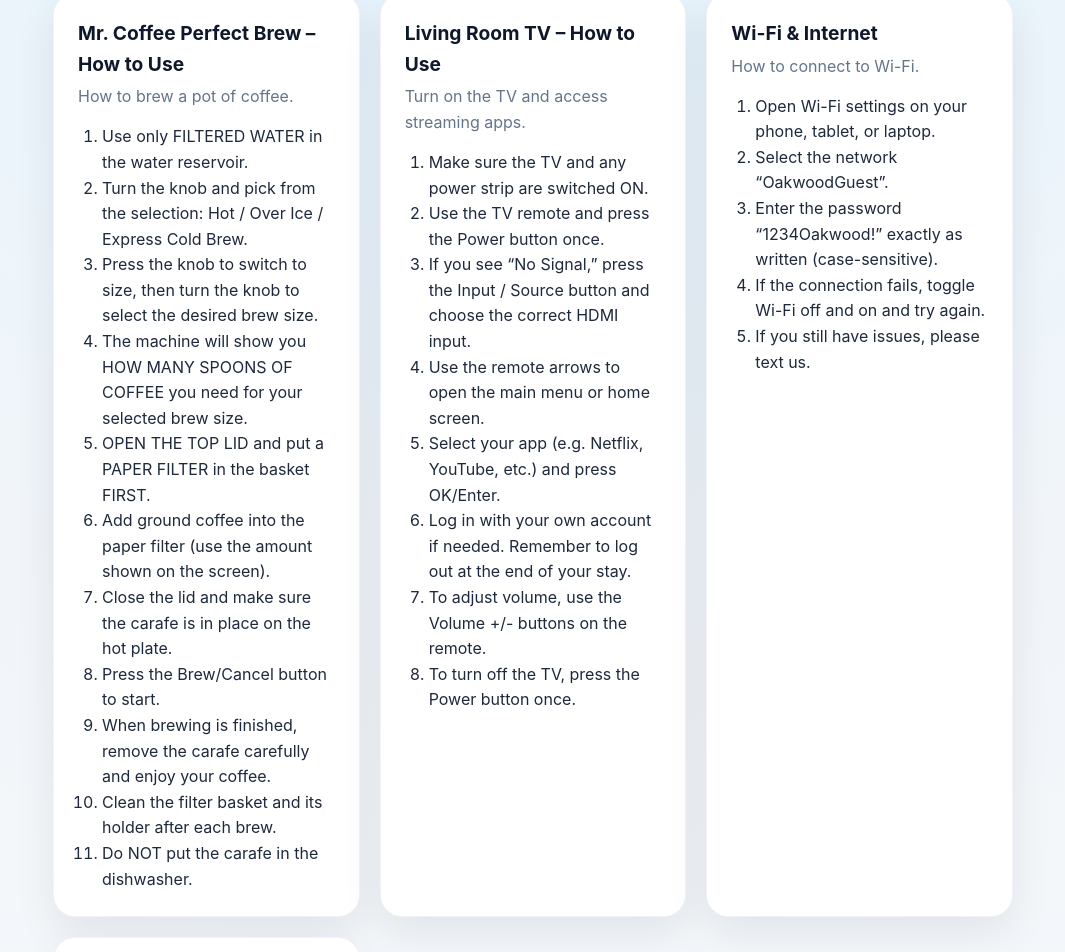
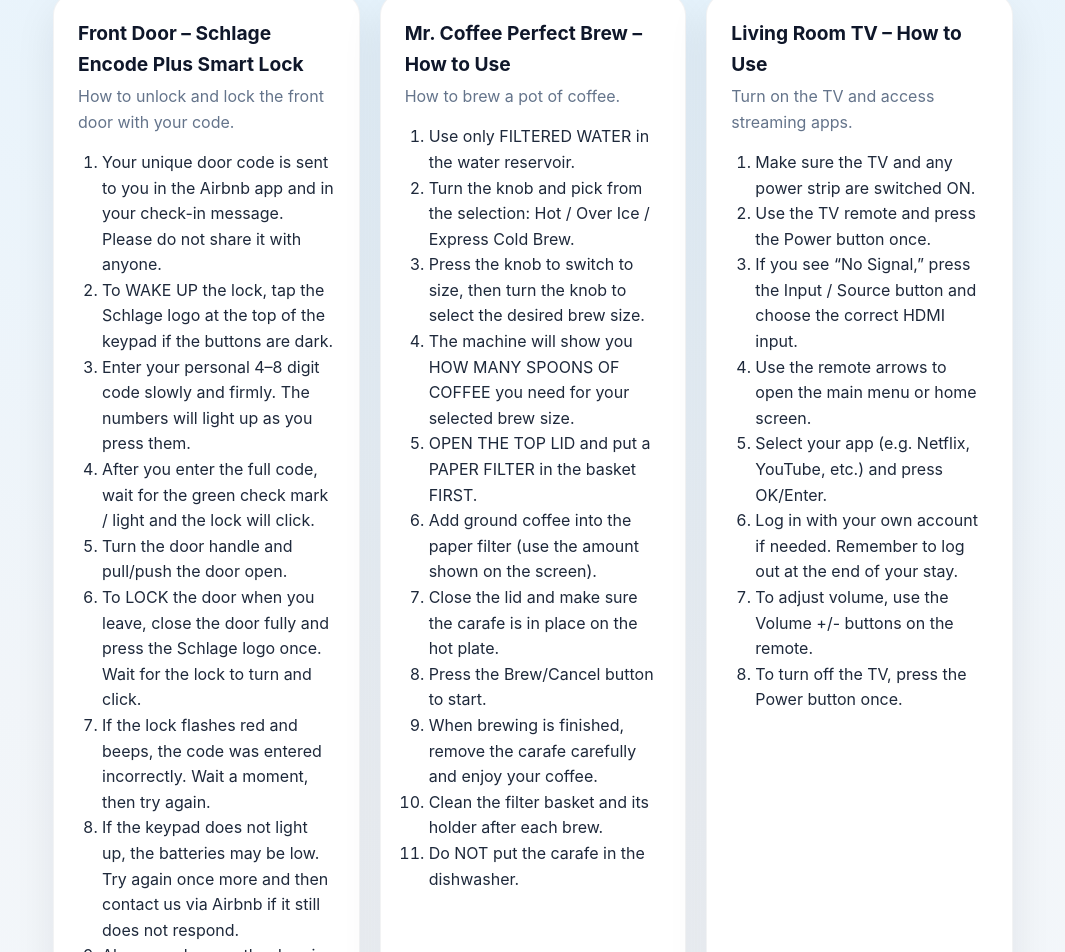
Before and after one commit to ievgend2/4882, a React (Vite) app: page /#/how-to in a window 1280 px wide. Shown: the part 386-1338 px from the top of the page, without its empty margins (107-1172 px from the left). Built offline with nearby package versions, Linux system fonts and the light colour scheme.

Commit message:
added lock instructions

```diff
--- a/src/data/howToData.js
+++ b/src/data/howToData.js
@@ -1,4 +1,21 @@
 const howToData = [
+  {
+    id: "schlage-encode-plus",
+    title: "Front Door – Schlage Encode Plus Smart Lock",
+    description: "How to unlock and lock the front door with your code.",
+    steps: [
+      "Your unique door code is sent to you in the Airbnb app and in your check-in message. Please do not share it with anyone.",
+      "To WAKE UP the lock, tap the Schlage logo at the top of the keypad if the buttons are dark.",
+      "Enter your personal 4–8 digit code slowly and firmly. The numbers will light up as you press them.",
+      "After you enter the full code, wait for the green check mark / light and the lock will click.",
+      "Turn the door handle and pull/push the door open.",
+      "To LOCK the door when you leave, close the door fully and press the Schlage logo once. Wait for the lock to turn and click.",
+      "If the lock flashes red and beeps, the code was entered incorrectly. Wait a moment, then try again.",
+      "If the keypad does not light up, the batteries may be low. Try again once more and then contact us via Airbnb if it still does not respond.",
+      "Always make sure the door is fully closed and latched before locking so the bolt doesn't get stuck.",
+      "For your security, the code is changed regularly between guests.",
+    ],
+  },
   {
     title: "Mr. Coffee Perfect Brew – How to Use",
     description: "How to brew a pot of coffee.",
@@ -13,8 +30,8 @@ const howToData = [
       "Press the Brew/Cancel button to start.",
       "When brewing is finished, remove the carafe carefully and enjoy your coffee.",
       "Clean the filter basket and its holder after each brew.",
-      "Do NOT put the carafe in the dishwasher."
-    ]
+      "Do NOT put the carafe in the dishwasher.",
+    ],
   },
   {
     title: "Living Room TV – How to Use",
@@ -27,8 +44,8 @@ const howToData = [
       "Select your app (e.g. Netflix, YouTube, etc.) and press OK/Enter.",
       "Log in with your own account if needed. Remember to log out at the end of your stay.",
       "To adjust volume, use the Volume +/- buttons on the remote.",
-      "To turn off the TV, press the Power button once."
-    ]
+      "To turn off the TV, press the Power button once.",
+    ],
   },
   {
     title: "Wi-Fi & Internet",
@@ -38,8 +55,8 @@ const howToData = [
       "Select the network “OakwoodGuest”.",
       "Enter the password “1234Oakwood!” exactly as written (case-sensitive).",
       "If the connection fails, toggle Wi-Fi off and on and try again.",
-      "If you still have issues, please text us."
-    ]
+      "If you still have issues, please text us.",
+    ],
   },
   {
     title: "Trash & Recycling",
@@ -48,9 +65,9 @@ const howToData = [
       "Kitchen trash goes into the under-sink trash bin.",
       "Bagged trash can be taken to the outside bin next to the driveway.",
       "Clean paper, cans, and bottles can go into the blue recycling bin.",
-      "Please do not leave trash bags outside the door (animals may tear them open)."
-    ]
-  }
+      "Please do not leave trash bags outside the door (animals may tear them open).",
+    ],
+  },
 ];
 
 export default howToData;
```
